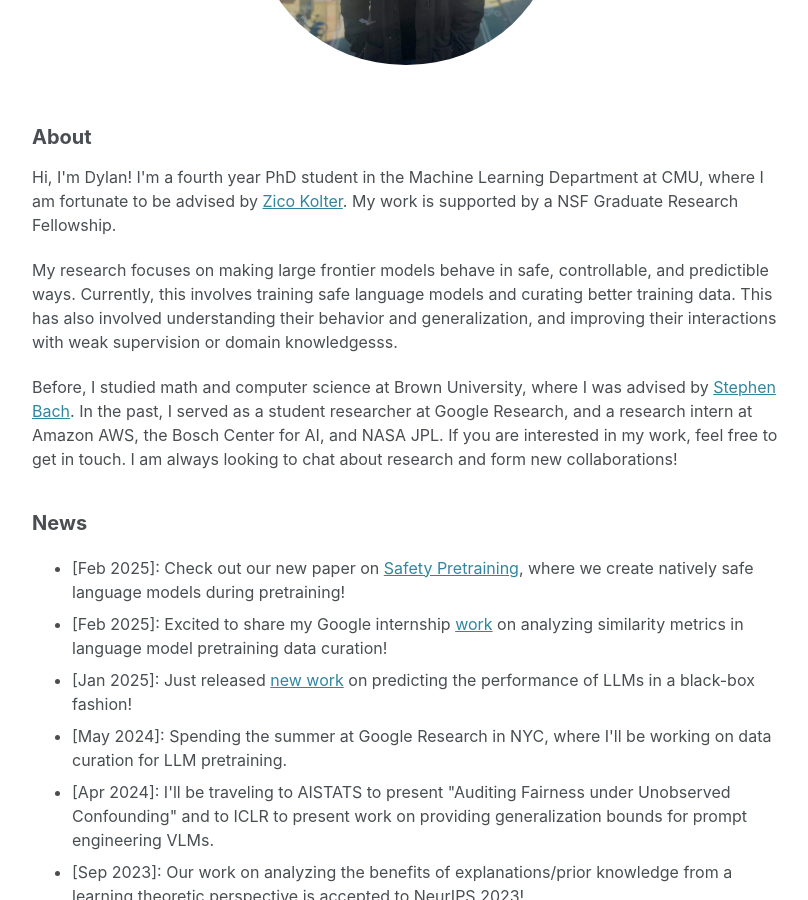
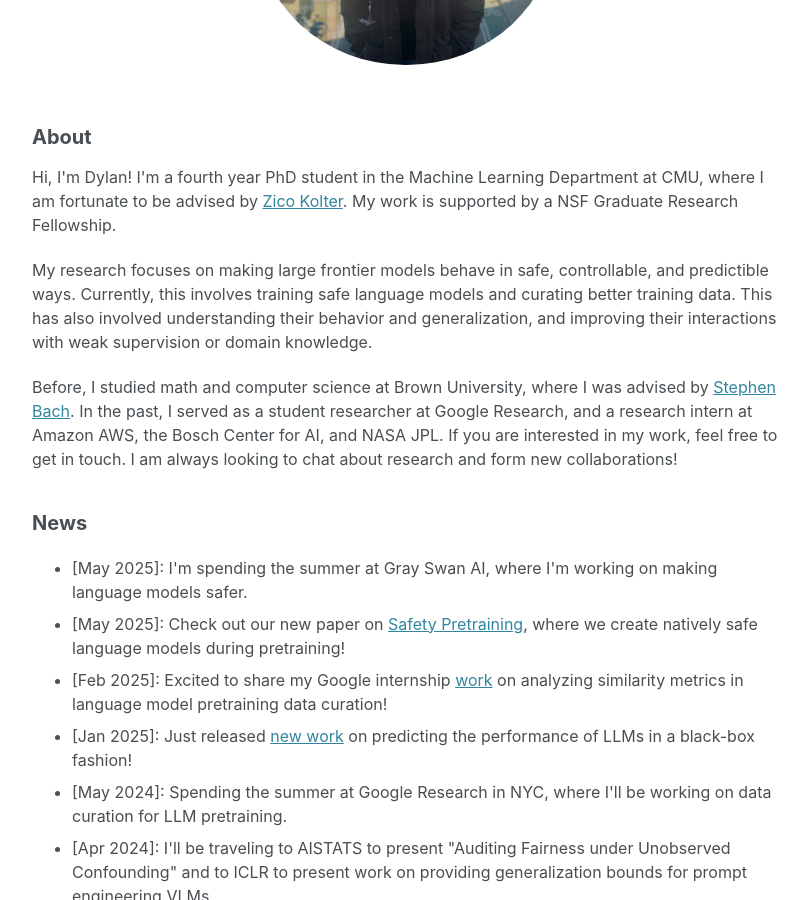
Before and after one commit to dsam99/dsam99.github.io, a Jekyll site: the page built from index.md, in a window 1280 px wide and 900 px high, scrolled down 373 px. Shown: the whole window, without its empty margins (234-1042 px from the left). Built offline with Jekyll 4.4.1, drawn with Linux system fonts in a browser that asks for light colours; cached includes are drawn as plain includes; nearby versions of some CDN libraries; a style sheet for code colours, icons or effects is not loaded.

Commit message:
adding GS and fixing typo

```diff
--- a/_layouts/home.html
+++ b/_layouts/home.html
@@ -15,7 +15,7 @@ layout: default
 	</p>
 	<p>
 		My research focuses on making large frontier models behave in safe, controllable, and predictible ways.
-		Currently, this involves training safe language models and curating better training data. This has also involved understanding their behavior and generalization, and improving their interactions with weak supervision or domain knowledgesss.
+		Currently, this involves training safe language models and curating better training data. This has also involved understanding their behavior and generalization, and improving their interactions with weak supervision or domain knowledge.
 	</p>
 
 	<p>
@@ -25,7 +25,8 @@ layout: default
 	<h2>News</h2>
 	<p>
 		<ul>
-			<li> [Feb 2025]: Check out our new paper on <a href="https://www.arxiv.org/abs/2504.16980">Safety Pretraining</a>, where we create natively safe language models during pretraining!
+			<li> [May 2025]: I'm spending the summer at Gray Swan AI, where I'm working on making language models safer.
+			<li> [May 2025]: Check out our new paper on <a href="https://www.arxiv.org/abs/2504.16980">Safety Pretraining</a>, where we create natively safe language models during pretraining!
 			<li> [Feb 2025]: Excited to share my Google internship <a href="https://arxiv.org/abs/2502.02494">work</a> on analyzing similarity metrics in language model pretraining data curation!
 			<li> [Jan 2025]: Just released <a href="https://arxiv.org/abs/2501.01558">new work</a> on predicting the performance of LLMs in a black-box fashion!
 			<li> [May 2024]: Spending the summer at Google Research in NYC, where I'll be working on data curation for LLM pretraining.
```
